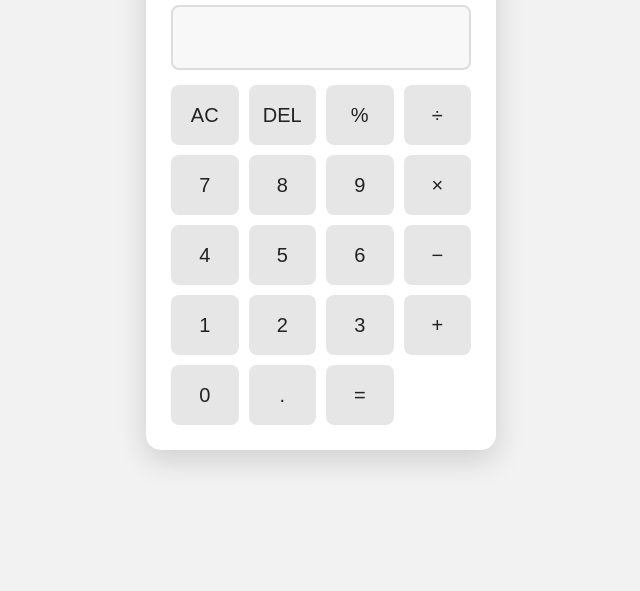
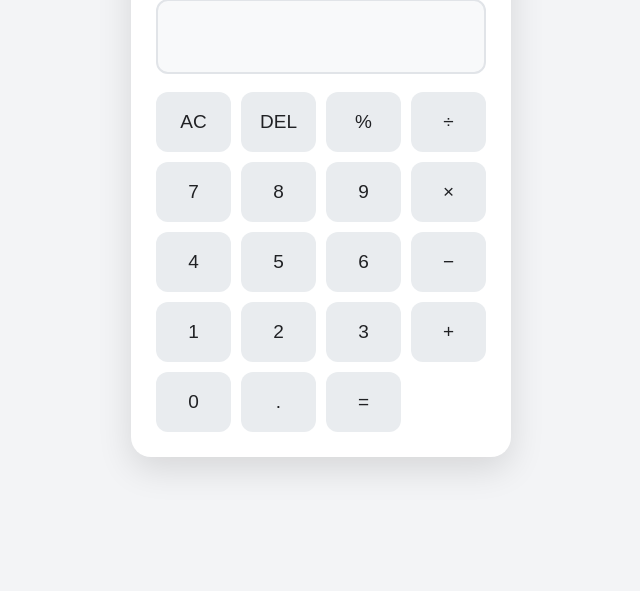
Before and after one commit to javiersands15/Calculadora-Cientifica, a plain HTML site: page index.html in a window 1280 px wide. Shown: the part 209-800 px from the top of the page, without its empty margins (319-959 px from the left). Drawn offline with Linux system fonts and the light colour scheme.

Commit message:
Update design for Pre-Alpha 0.2

```diff
--- a/style.css
+++ b/style.css
@@ -9,37 +9,39 @@ body {
     display: flex;
     justify-content: center;
     align-items: center;
+    padding: 20px;
     font-family: Arial, sans-serif;
-    background: #f2f2f2;
+    background: #f3f4f6;
 }
 
 .calculator {
-    width: 350px;
+    width: 380px;
+    max-width: 100%;
     padding: 25px;
-    border-radius: 15px;
+    border-radius: 20px;
     background: #ffffff;
-    box-shadow: 0 10px 30px rgba(0, 0, 0, 0.15);
+    box-shadow: 0 12px 35px rgba(0, 0, 0, 0.12);
 }
 
 .calculator h1 {
     margin-bottom: 20px;
     text-align: center;
-    font-size: 24px;
-    color: #222222;
+    font-size: 25px;
+    color: #202124;
 }
 
 #display {
     width: 100%;
-    height: 65px;
-    margin-bottom: 15px;
-    padding: 10px;
-    border: 2px solid #dddddd;
-    border-radius: 8px;
+    height: 75px;
+    margin-bottom: 18px;
+    padding: 12px 15px;
+    border: 2px solid #e1e4e8;
+    border-radius: 12px;
     outline: none;
     text-align: right;
-    font-size: 28px;
-    background: #f8f8f8;
-    color: #222222;
+    font-size: 30px;
+    background: #f8f9fa;
+    color: #202124;
 }
 
 .buttons {
@@ -49,19 +51,41 @@ body {
 }
 
 .buttons button {
-    height: 60px;
+    min-height: 60px;
     border: none;
-    border-radius: 8px;
-    font-size: 20px;
+    border-radius: 12px;
+    font-size: 19px;
+    font-weight: 500;
     cursor: pointer;
-    background: #e6e6e6;
-    color: #222222;
+    background: #e9ecef;
+    color: #202124;
+    transition: 0.15s;
 }
 
 .buttons button:hover {
-    background: #d5d5d5;
+    background: #dfe3e7;
 }
 
 .buttons button:active {
-    transform: scale(0.96);
+    transform: scale(0.95);
 }
+
+@media (max-width: 420px) {
+    .calculator {
+        padding: 18px;
+    }
+
+    .calculator h1 {
+        font-size: 22px;
+    }
+
+    #display {
+        height: 65px;
+        font-size: 25px;
+    }
+
+    .buttons button {
+        min-height: 55px;
+        font-size: 18px;
+    }
+}
```
